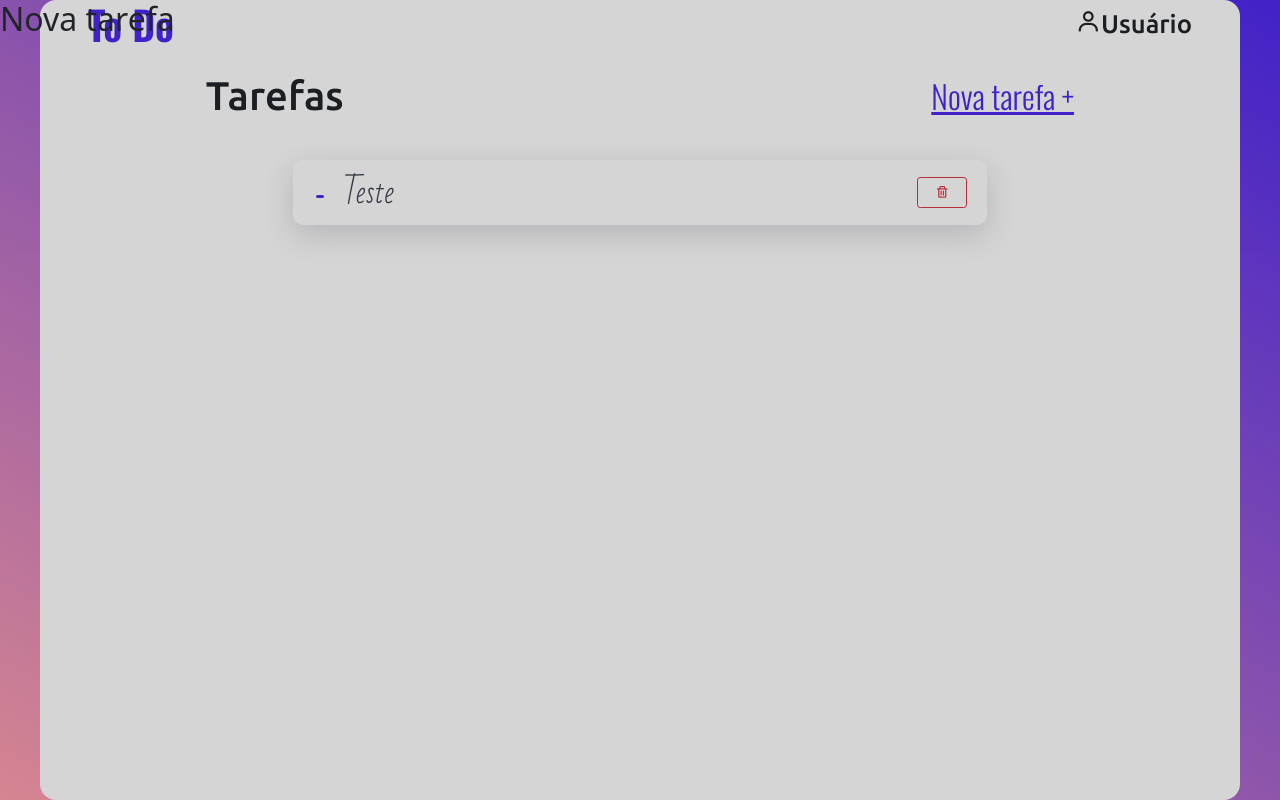
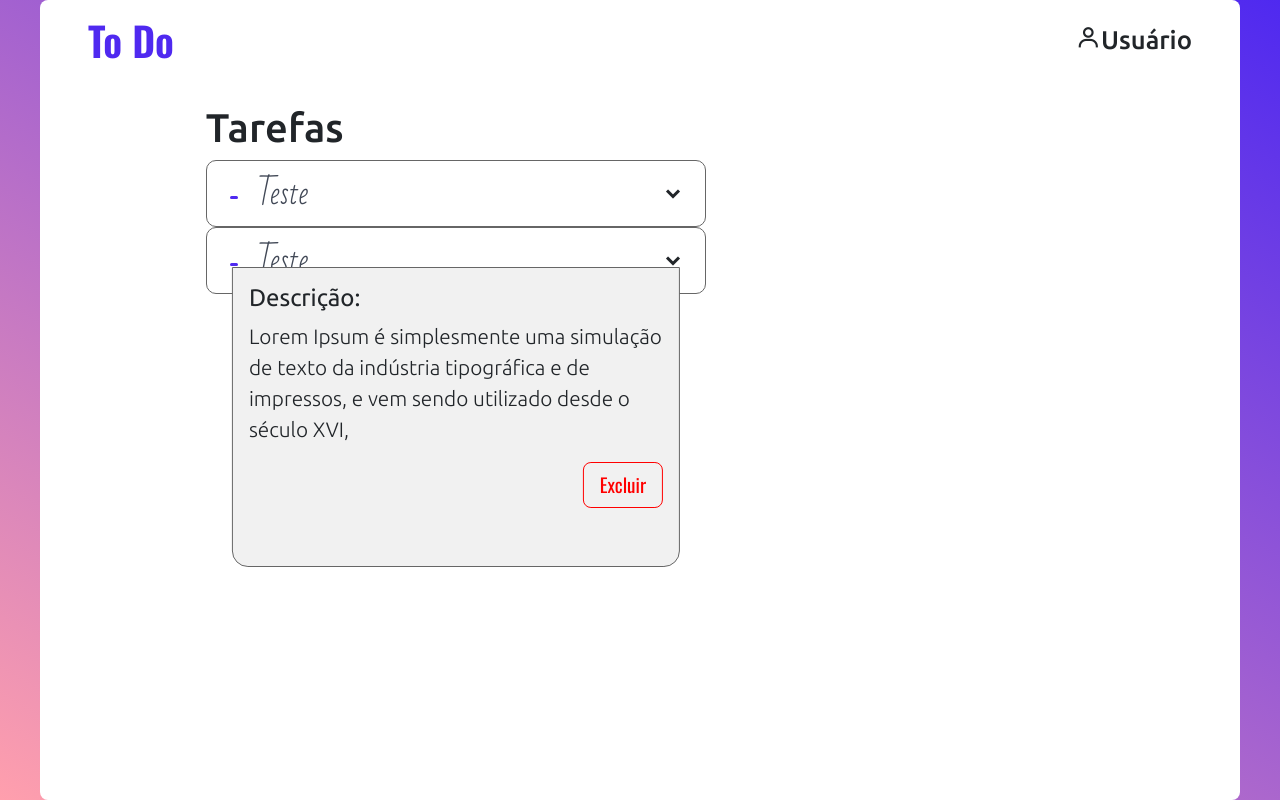
Before and after one commit to ronaldMarquesbr/todo-react, a React (Create React App) app in the folder client/: page /app in a window 1280 px wide. Built offline with nearby package versions, Linux system fonts and the light colour scheme; no server answers.

Commit message:
Estilização no app

```diff
--- a/client/src/components/App.js
+++ b/client/src/components/App.js
@@ -37,7 +37,7 @@ function App(props){
                     <div className='header-list-section'>
 
                         <h2 className='titulo-tarefas'>Tarefas</h2>
-                        <h2 className='texto-nova-tarefa'>Nova tarefa +</h2>
+                        {/* <h2 className='texto-nova-tarefa'>Nova tarefa +</h2> */}
 
                     </div>
 
@@ -55,6 +55,29 @@ function App(props){
 
                     <h2>Nova tarefa</h2>
 
+                    <div>
+
+                        <div className='box-field'>
+
+                            <label>Título</label>
+                            <input type='text' className='field'></input>
+
+                        </div>
+
+
+                    </div>
+
+                    <div>
+
+                        <div className='box-field'>
+
+                            <label>Descrição</label>
+                            <textarea></textarea>
+
+                        </div>
+
+                    </div>
+
                 </div>
 
             </div>
--- a/client/src/components/List.js
+++ b/client/src/components/List.js
@@ -1,6 +1,8 @@
 import React from 'react';
 
 function List(props){
+
+
 
     return(
 
@@ -10,9 +12,23 @@ function List(props){
 
                 <input type="checkbox"></input>
                 <label>Teste</label>
-                <button className='btn btn-sm btn-outline-danger botao-apagar'>
-                    <i className='bx bx-trash'></i>
-                </button>
+                <i className='bx bxs-chevron-down'></i>
+
+            </div>
+
+            <div id="checklist">
+
+                <input type="checkbox"></input>
+                <label>Teste</label>
+                <i className='bx bxs-chevron-down'></i>
+
+                <div className='desc-task'>
+
+                    <h4>Descrição:</h4>
+                    <p>Lorem Ipsum é simplesmente uma simulação de texto da indústria tipográfica e de impressos, e vem sendo utilizado desde o século XVI,</p>
+                    <button>Excluir</button>
+
+                </div>
 
             </div>
 
--- a/client/src/styles/Todo.css
+++ b/client/src/styles/Todo.css
@@ -33,11 +33,12 @@
 }
 
 .list{
-    margin: 2rem auto 2rem auto;
+    /* margin: 2rem auto 2rem auto;
     width: 80%;
     box-shadow: 0 10px 30px rgba(65, 72, 86, 0.2);
     border-radius: 10px;
-    padding: 10px 20px 10px 20px;
+    padding: 10px 20px 10px 20px; */
+    width: fit-content;
 }
 
 .botao-apagar{
--- a/client/src/styles/check-animation.css
+++ b/client/src/styles/check-animation.css
@@ -6,14 +6,67 @@
   --width: 100%;
   --height: 100%;
   --border-radius: 10px;
+
+  height: var(--height);
+  width: 500px;
+  padding: 10px 20px 10px 20px;
   background: var(--background);
-  width: var(--width);
-  height: var(--height);
+  border: solid 1px #666;
   border-radius: var(--border-radius);
   position: relative;
   display: grid;
   grid-template-columns: 30px auto auto;
-  align-items: center; }
+  align-items: center;
+  z-index: 10;
+}
+#checklist *{
+  z-index: 10;
+}
+  .desc-task{
+    background-color: rgb(241, 241, 241);
+    border: solid 1px #666;
+    border-end-start-radius: 1rem;
+    border-end-end-radius: 1rem;
+    padding: 1rem;
+    position: absolute;
+    top: 60%;
+    left: 50%;
+    transform: translateX(-50%);
+    height: 300px;
+    width: 90%;
+    z-index: 1;
+  }
+  .desc-task h4{
+    font-family: 'Ubuntu';
+    font-weight: 400;
+  }
+  .desc-task p{
+    font-size: 1.3rem;
+    font-family: 'Ubuntu';
+    font-weight: 200;
+  }
+  .desc-task button{
+    border: none;
+    border-radius: 8px;
+    background-color: transparent;
+    color: red;
+    border: solid .12rem red;
+    font-size: 1.2rem;
+    font-family: 'Oswald';
+    transition: all .3s;
+    padding: .5rem 1rem;
+    float: right;
+  }
+  .desc-task button:hover{
+    color: white;
+    background-color: red;
+  }
+  #checklist i{
+    justify-self: flex-end;
+    font-size: 1.5rem;
+    float: right;
+    cursor: pointer;
+  }
   #checklist label {
     color: var(--text);
     position: relative;
--- a/client/src/styles/style_app.css
+++ b/client/src/styles/style_app.css
@@ -12,8 +12,8 @@
 
 .container-app{
     background-color: white;
-    border-radius: 1rem;
-    margin: auto auto;
+    border-radius: .5rem;
+    margin: auto;
     min-height: 800px;
     width: var(--width-corpo);
     z-index: 2;
@@ -30,7 +30,7 @@
     display: flex;
     align-items: center;
     justify-content: space-between;
-    padding: 0 3rem;
+    padding: 1rem 3rem;
 }
 
 .name-user{
@@ -63,6 +63,9 @@
 }
 
 .modal-tarefa{
+    display: none;
+    align-items: center;
+    justify-content: center;
     background-color: rgba(0, 0, 0, 0.164);
     position: fixed;
     top: 50%;
@@ -74,5 +77,52 @@
 }
 
 .card-modal-tarefa{
+    display: flex;
+    flex-direction: column;
+    align-items: center;
+    background-color: #FFF;
+    box-shadow: 0 .8rem 1rem .2rem rgba(0, 0, 0, 0.3);
+    border-radius: .5rem;
+    height: 650px;
+    width: 700px;
+}
 
+.card-modal-tarefa h2{
+    font-family: 'Ubuntu';
+    margin: 1rem;
 }
+
+.box-field{
+    display: flex;
+    flex-direction: column;
+    margin: .5rem 0;
+}
+
+.box-field label{
+    font-family: 'Ubuntu';
+    font-size: 1.3rem;
+    color: #666;
+}
+
+.field, .box-field textarea{
+    font-family: 'Ubuntu', Arial, Helvetica, sans-serif;
+    font-size: 1.3rem;
+    /* border: solid rgba(0, 0, 0, 0.8) 1px; */
+    border: solid 1px var(--cor-principal);
+    border-radius: 6px;
+    outline: none;
+    width: 400px;
+}
+
+.field{
+    height: 40px;
+}
+
+.field:focus, .box-field textarea:focus{
+    border: solid 1px var(--cor-principal);
+}
+
+.box-field textarea{
+    height: 200px;
+    resize: none;
+}
```
